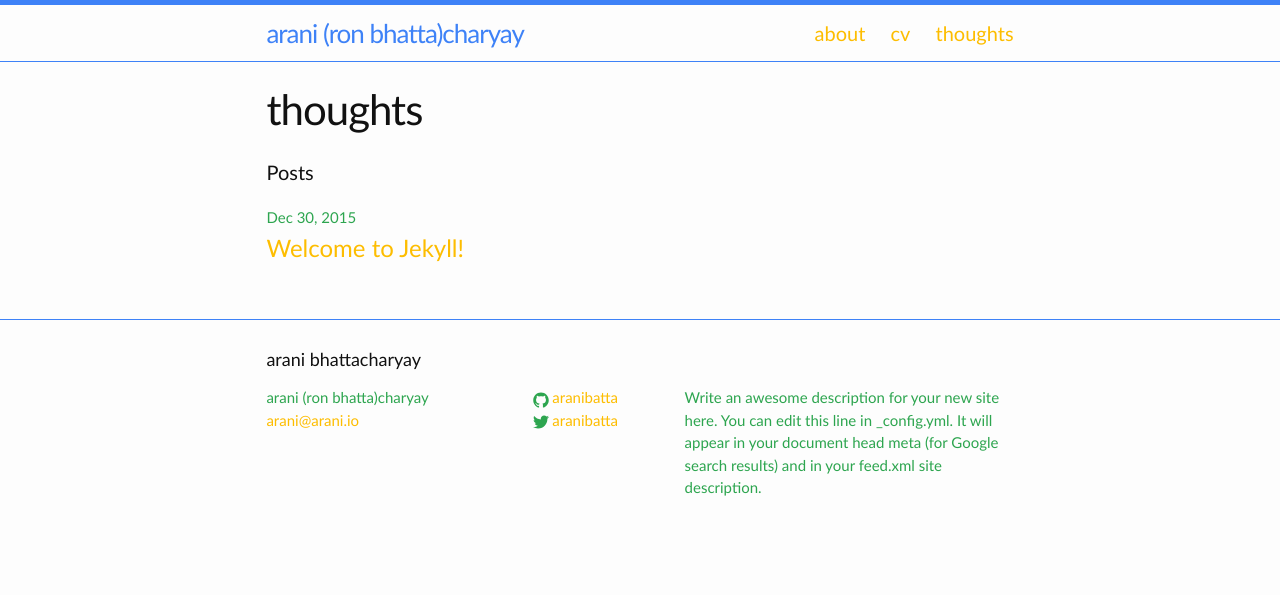
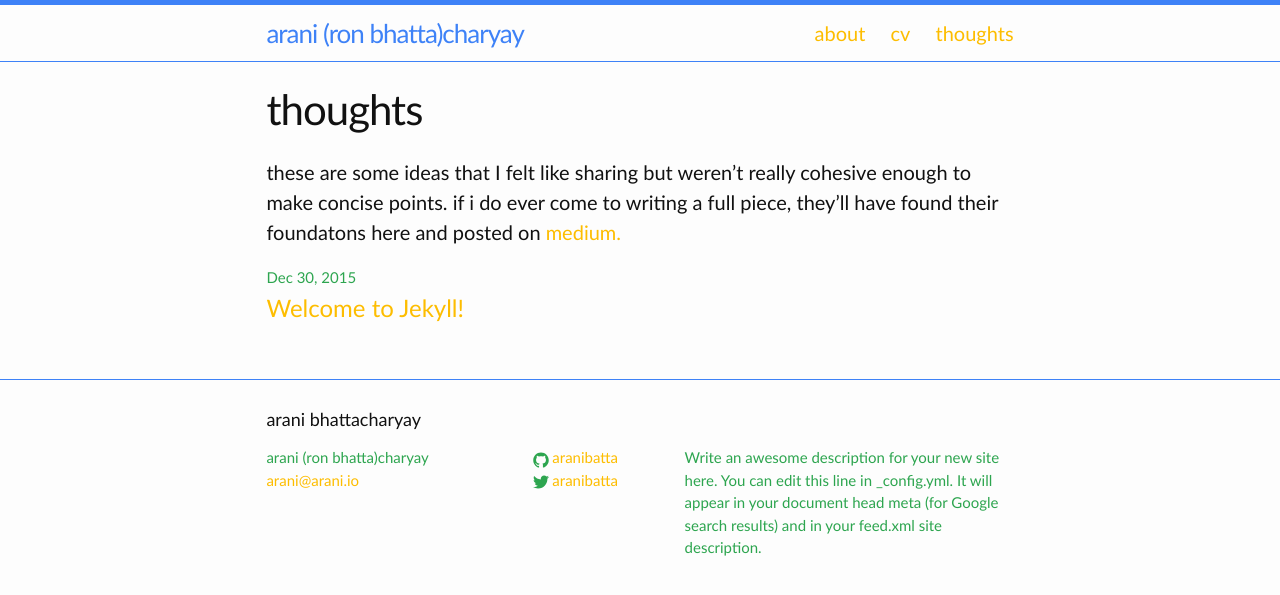
Before and after one commit to aranibatta/aranibatta.github.io, a Jekyll site: the page built from thoughts.md, in a window 1280 px wide. Shown: the top 595 px of the page. Built offline with Jekyll 4.4.1, drawn with Linux system fonts in a browser that asks for light colours.

Commit message:
thoughts

```diff
--- a/thoughts.md
+++ b/thoughts.md
@@ -4,10 +4,8 @@ title: thoughts
 permalink: /thoughts/
 ---
 
-
+these are some ideas that I felt like sharing but weren't really cohesive enough to make concise points. if i do ever come to writing a full piece, they'll have found their foundatons here and posted on [medium.](https://www.medium.com/@aranibatta)
 <div class="home">
-
-  <h1 class="page-heading">Posts</h1>
 
   <ul class="post-list">
     {% for post in site.posts %}
```
